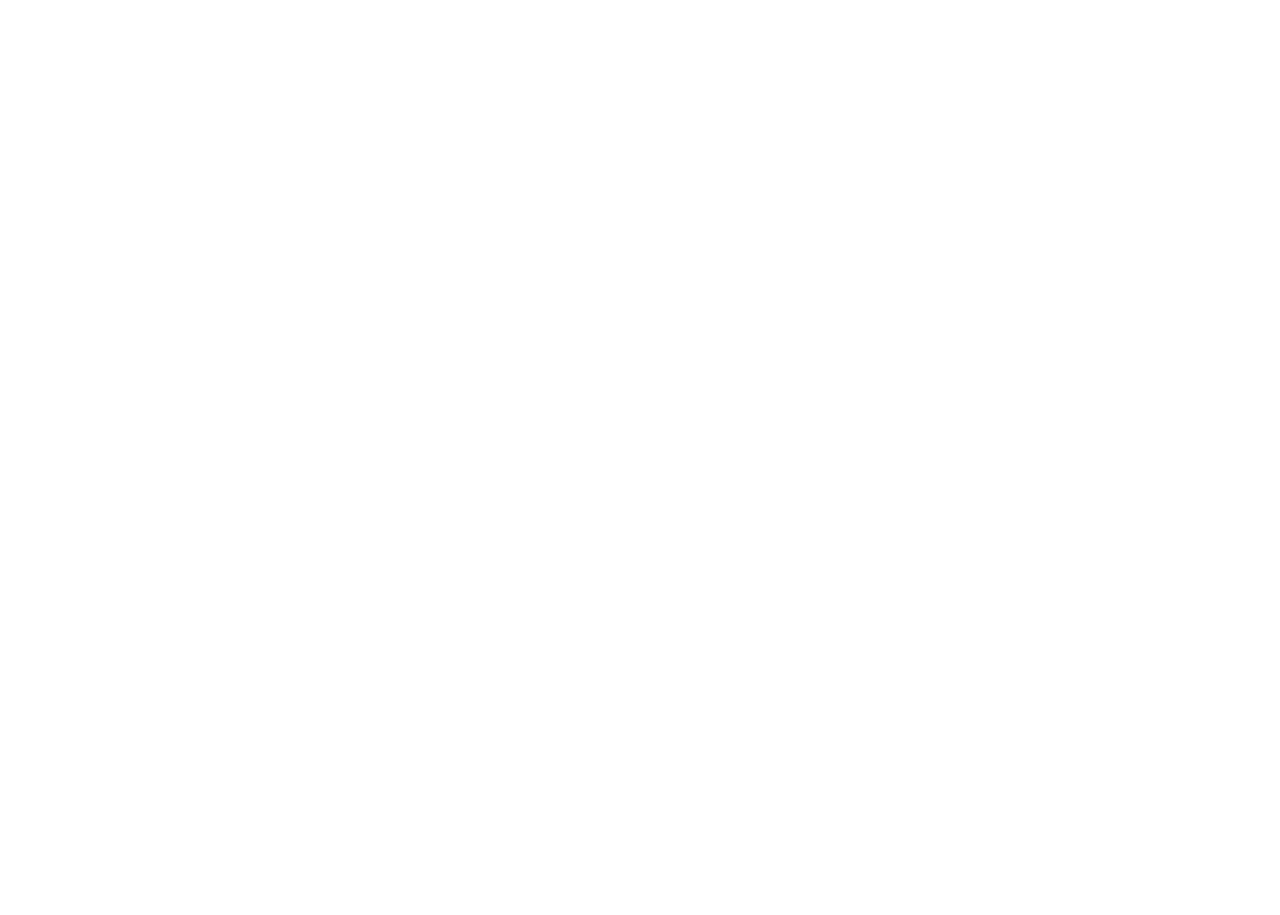
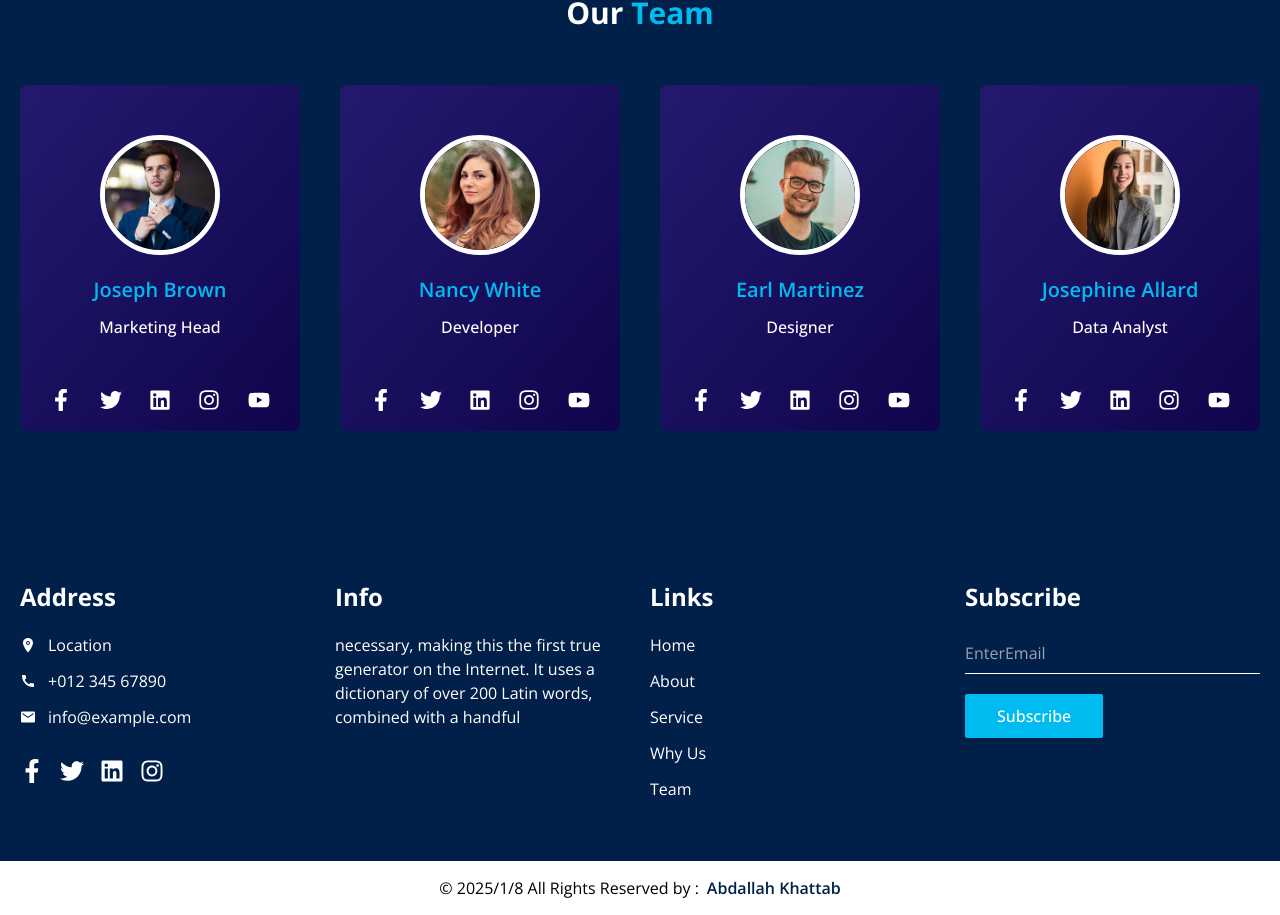
Before and after one commit to AbdallahKhattab11/Finexo_template, a React (Vite) app: page /team in a window 1280 px wide. Shown: the part 180-1095 px from the top of the page. Before the commit the page ends 800 px from the top, so only its background shows below. Built offline with nearby package versions, Linux system fonts and the light colour scheme.

Commit message:
added why us and team pages

```diff
--- a/src/pages/Team/Team.jsx
+++ b/src/pages/Team/Team.jsx
@@ -1,7 +1,14 @@
+import OurTeam from "../../components/OurTeam/OurTeam"
+import Footer from "../../components/Footer/Footer"
+import Info from "../../components/Info/Info"
 
 const Team = () => {
   return (
-    <div>Team</div>
+    <div>
+      <OurTeam />
+      <Info />
+      <Footer />
+    </div>
   )
 }
 
--- a/src/pages/WhyUs/WhyUs.jsx
+++ b/src/pages/WhyUs/WhyUs.jsx
@@ -1,7 +1,14 @@
+import WhyChooseUs from "../../components/WhyChooseUs/WhyChooseUs"
+import Info from "../../components/Info/Info"
+import Footer from "../../components/Footer/Footer"
 
 const WhyUs = () => {
   return (
-    <div>WhyUs</div>
+    <div>
+      <WhyChooseUs />
+      <Info />
+      <Footer />
+    </div>
   )
 }
 
```
